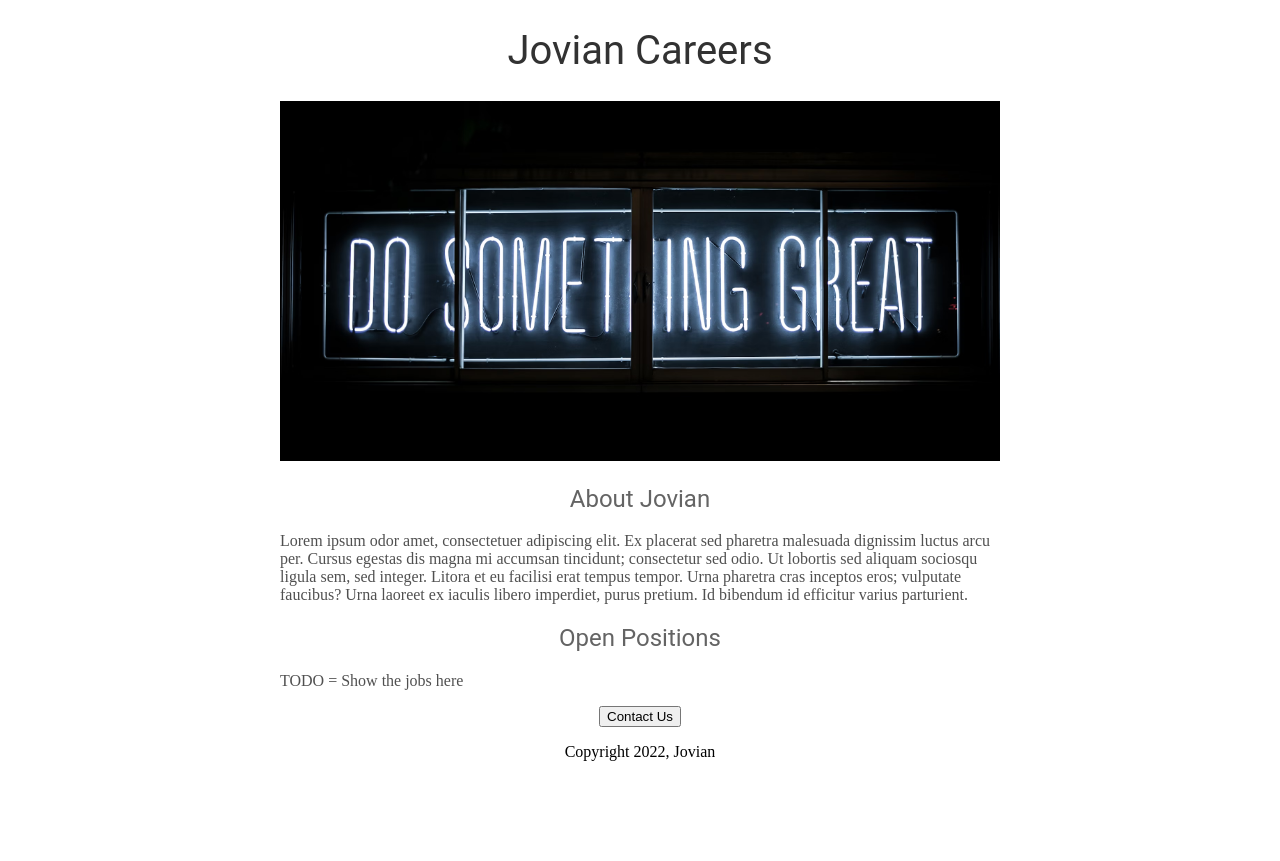
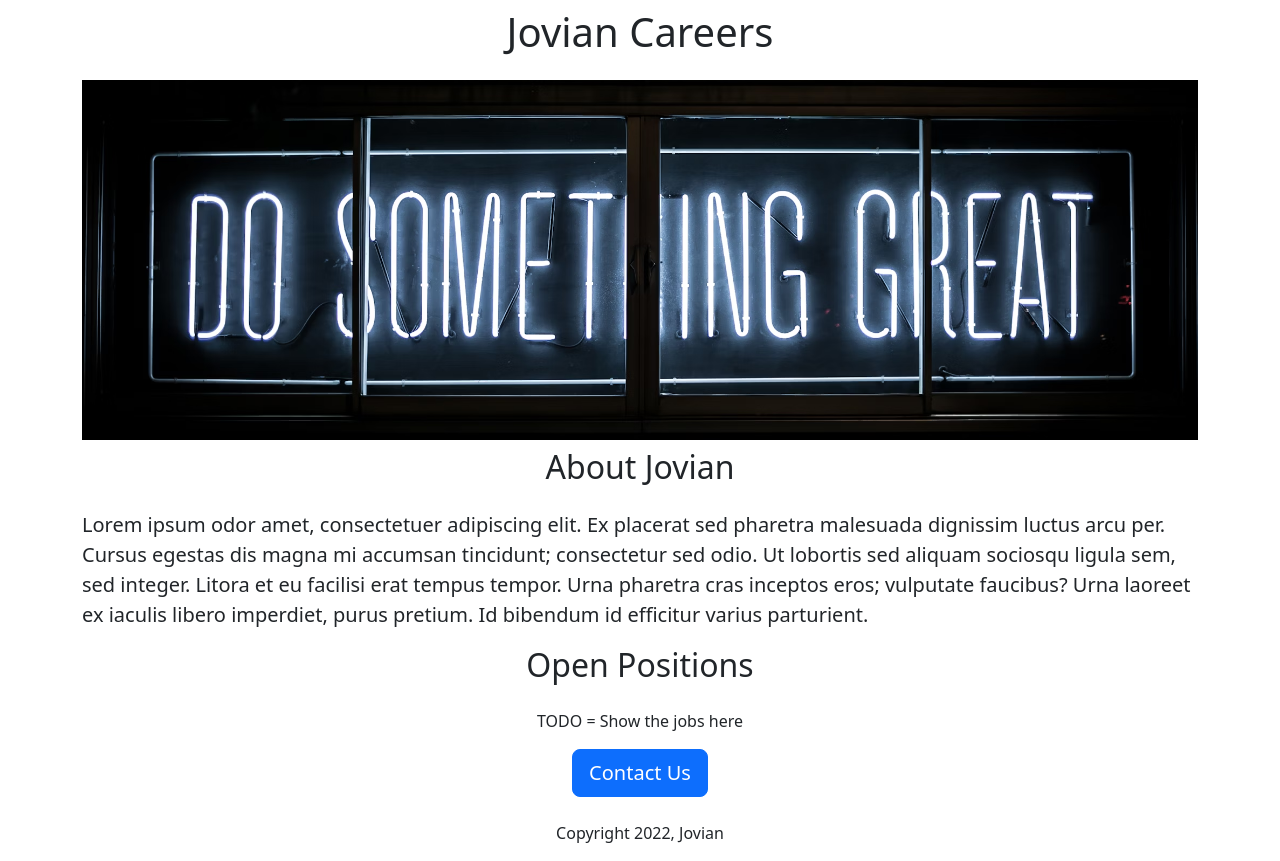
Before and after one commit to dmwspace/jovian-careers-website, a Flask app: page / in a window 1280 px wide. Before the commit the page ends 761 px from the top, so only its background shows below. Run offline with Flask 3, Linux system fonts and the light colour scheme.

Commit message:
home.html styling using Bootstrap

```diff
--- a/templates/home.html
+++ b/templates/home.html
@@ -2,48 +2,31 @@
 <html>
   <head>
     <title>Jovian Careers</title>
+    <meta charset="utf-8">
+    <meta name="viewport" content="width=device-width, initial-scale=1">
+    <link href="https://cdn.jsdelivr.net/npm/bootstrap@5.3.3/dist/css/bootstrap.min.css" rel="stylesheet" integrity="sha384-QWTKZyjpPEjISv5WaRU9OFeRpok6YctnYmDr5pNlyT2bRjXh0JMhjY6hW+ALEwIH" crossorigin="anonymous">
     <style>
-      h1 {
-        font-size: 40px;
-        font-family: Roboto;
-        font-weight: normal;
-        color: rgb(50, 50, 50);
-        text-align: center;
-      }
       #banner {
-        width: 100%;
         height: 360px;
         object-fit: cover;
-      }
-      h2 {
-        font-family: Roboto;
-        font-size: 32 px;
-        color: rgb(100, 100, 100);
-        text-align: center;
-        font-weight: normal;
-      }
-      .bodytext {
-        color: rgb(80, 80, 80)
-      }
-      #container {
-        max-width: 720px;
-        margin: auto;
+        width: 100%;
       }
     </style>
+
   </head>
   <body>
-    <div id="container">
-      <h1>Jovian Careers</h1>
-      <img id="banner"src="https://8668d9d1-29db-4403-ba62-ef251400b5b2-00-14y0wksxxvtzi.janeway.replit.dev/static/image.jpeg">
-      <h2>About Jovian</h2>
-      <p class="bodytext">
+    <div class="container">
+      <h1 class="text-center mt-2 mb-4">Jovian Careers</h1>
+      <img class="imb-fluid" id="banner" src="https://8668d9d1-29db-4403-ba62-ef251400b5b2-00-14y0wksxxvtzi.janeway.replit.dev/static/image.jpeg">
+      <h2 class="text-center mt-2 mb-4">About Jovian</h2>
+      <p class="lead">
         Lorem ipsum odor amet, consectetuer adipiscing elit. Ex placerat sed pharetra malesuada dignissim luctus arcu per. Cursus egestas dis magna mi accumsan tincidunt; consectetur sed odio. Ut lobortis sed aliquam sociosqu ligula sem, sed integer. Litora et eu facilisi erat tempus tempor. Urna pharetra cras inceptos eros; vulputate faucibus? Urna laoreet ex iaculis libero imperdiet, purus pretium. Id bibendum id efficitur varius parturient.
       </p>
-      <h2>Open Positions</h2>
-      <p class="bodytext">TODO = Show the jobs here</p>
-      <div style="text-align: center">
-        <button>Contact Us</button>
-        <p>Copyright 2022, Jovian</p>
+      <h2 class="text-center mt-2 mb-4">Open Positions</h2>
+      <p class="text-center">TODO = Show the jobs here</p>
+      <div class="text-center">
+        <button class="btn btn-primary btn-lg">Contact Us</button>
+        <p class="mt-4">Copyright 2022, Jovian</p>
       </div>
 
     </div>
```
